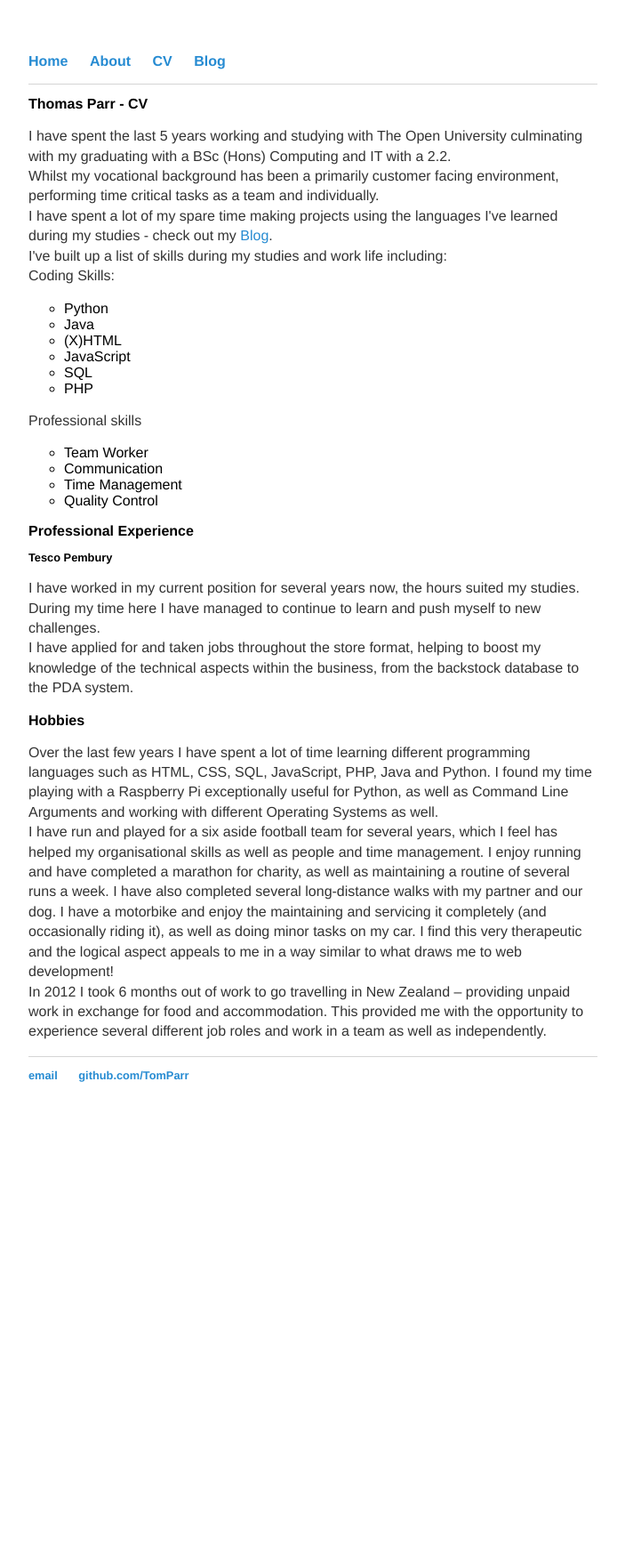
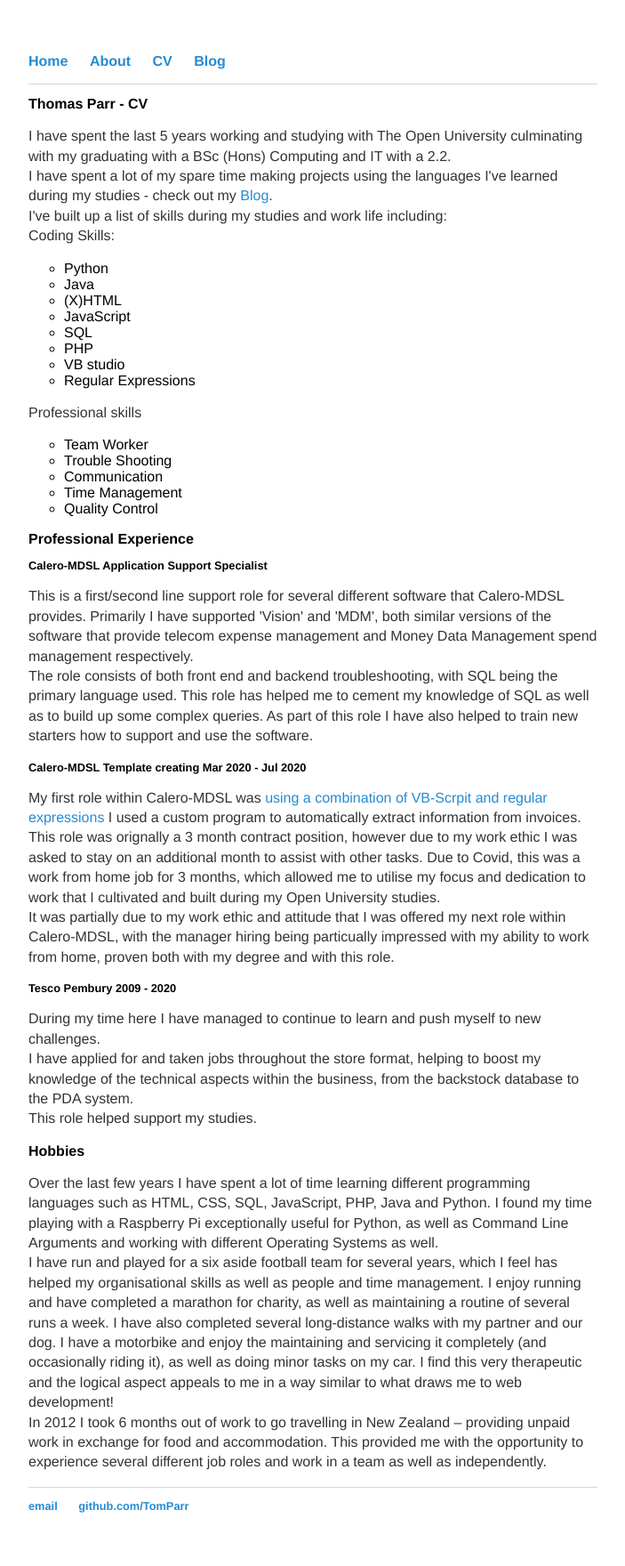
Before and after one commit to TomParr/TomParr.github.io, a Jekyll site: the page built from cv/index.html, in a window 1280 px wide. Shown: the whole page at 89% size, without its empty margins (288-991 px from the left). Built offline with Jekyll 4.4.1, drawn with Linux system fonts in a browser that asks for light colours; before the commit the page ends 1276 px from its top, so only the background shows below that.

Commit message:
Update index.html

```diff
--- a/cv/index.html
+++ b/cv/index.html
@@ -5,7 +5,6 @@ title: Tom Parr - CV
 <div class="blurb">
 	<h2>Thomas Parr - CV</h2>
 	<p>I have spent the last 5 years working and studying with The Open University culminating with my graduating with a BSc (Hons) Computing and IT with a 2.2.<br />
-	Whilst my vocational background has been a primarily customer facing environment, performing time critical tasks as a team and individually.<br />
 	I have spent a lot of my spare time making projects using the languages I've learned during my studies - check out my <a href="/blog">Blog</a>.<br />
 	I've built up a list of skills during my studies and work life including:<br />
 	Coding Skills:<br />
@@ -17,20 +16,42 @@ title: Tom Parr - CV
 		<li>JavaScript</li>
 		<li>SQL</li>
 		<li>PHP</li>
+		<li>VB studio</li>
+		<li>Regular Expressions</li>
 	</ul>
 	<p>
 	Professional skills
 	</p>
 	<ul style="list-style-type:circle;">
 		<li>Team Worker</li>
+		<li>Trouble Shooting</li>
 		<li>Communication</li>
 		<li>Time Management</li>
 		<li>Quality Control</li>
 	</ul>
 <h2>Professional Experience</h2>
-<h3>Tesco Pembury</h3>
-<p>I have worked in my current position for several years now, the hours suited my studies. During my time here I have managed to continue to learn and push myself to new challenges. <br />
-I have applied for and taken jobs throughout the store format, helping to boost my knowledge of the technical aspects within the business, from the backstock database to the PDA system.
+<h3> Calero-MDSL Application Support Specialist</h3>
+	<p>This is a first/second line support role for several different software that Calero-MDSL provides. Primarily I have supported 'Vision' and 'MDM', both similar
+	versions of the software that provide telecom expense management and Money Data Management spend management respectively. <br />
+	The role consists of both front end and backend troubleshooting, with SQL being the primary language used.
+	This role has helped me to cement my knowledge of SQL as well as to build up some complex queries. As part of this role I have also helped to train new starters
+	how to support and use the software.
+	</p>
+<h3>Calero-MDSL Template creating Mar 2020 - Jul 2020</h3>
+	<p>My first role within Calero-MDSL was <a href = "/blog/2020/06/13/Using-code-for-text-recognition"> using
+	a combination of VB-Scrpit and regular expressions</a> I used a custom program to automatically extract information from invoices.<br />
+	This role was orignally a 3 month contract position, however due to my work ethic I was asked to stay on an additional month to assist with other tasks.
+	Due to Covid, this was a work from home job for 3 months, which allowed me to utilise my focus and dedication to work that I cultivated and built during my
+	Open University studies.<br />
+	It was partially due to my work ethic and attitude that I was offered my next role within Calero-MDSL, with the manager hiring being particually
+	impressed with my ability to work from home, proven both with my degree and with this role.
+	</p>
+
+
+<h3>Tesco Pembury 2009 - 2020</h3>
+	<p>During my time here I have managed to continue to learn and push myself to new challenges. <br />
+	I have applied for and taken jobs throughout the store format, helping to boost my knowledge of the technical aspects within the business, from the backstock database to the PDA system.<br />
+	This role helped support my studies.
 	</p>
 
 <h2>Hobbies</h2>
```
Lines whose indentation alone changed are shown as unchanged.
